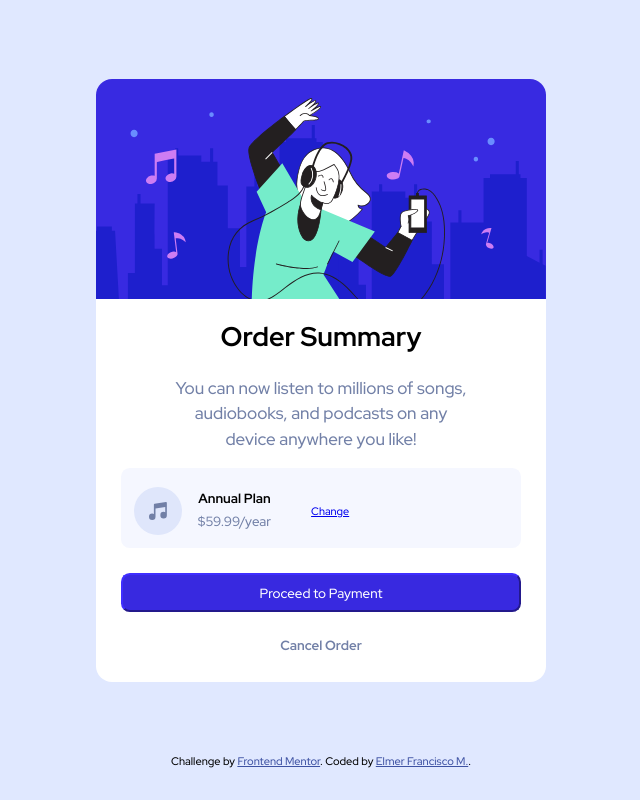
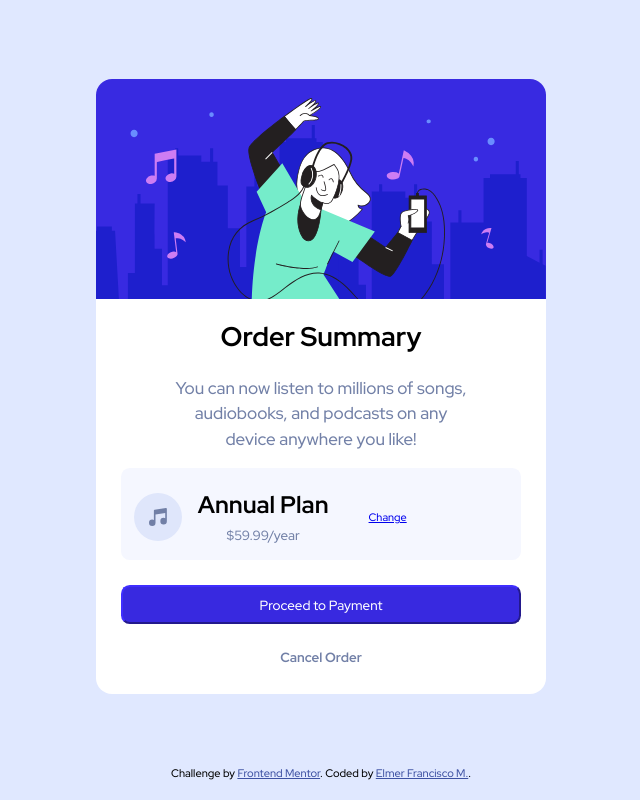
Before and after one commit to efmu-zlle/order-summary-component-main, a plain HTML site: page index.html in a window 1280 px wide. Shown: the whole page, without its empty margins (319-959 px from the left). Drawn offline with Linux system fonts and the light colour scheme.

Commit message:
accessibility fixed

```diff
--- a/app/css/style.css
+++ b/app/css/style.css
@@ -10,7 +10,7 @@
 	--dark-blue: hsl(223, 47%, 23%);
 }
 
-h5 {
+h2 {
 	margin: 0;
 }
 
--- a/index.html
+++ b/index.html
@@ -36,7 +36,7 @@
         <div class="plan">
           <img src="app/images/icon-music.svg" alt="">
           <div class="info">
-            <h5>Annual Plan</h5>
+            <h2>Annual Plan</h2>
             <span><small>$59.99/year</small></span>
           </div>
           <a href="#"><small>Change</small></a>
```
